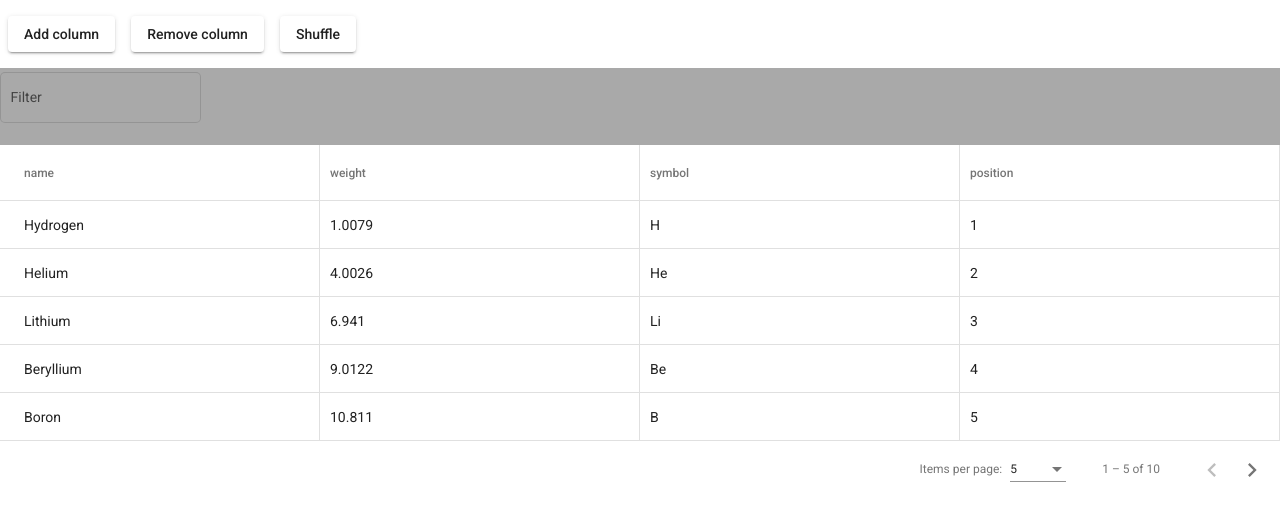
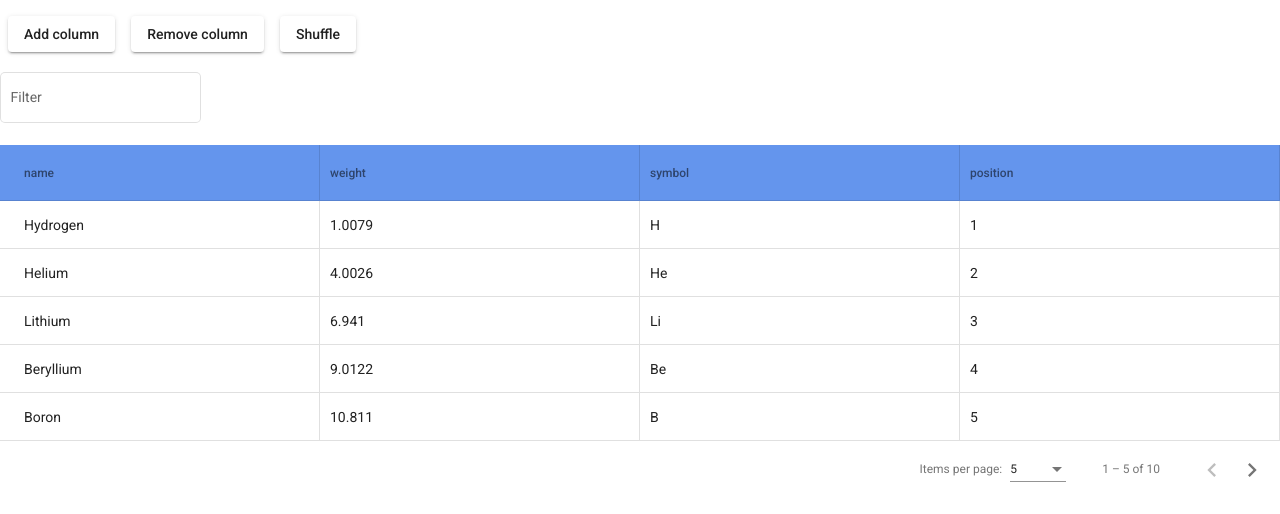
Before and after one commit to zellkon/mat-table-custom, an Angular app: page / in a window 1280 px wide. Shown: the top 514 px of the page. Built offline with nearby package versions, Linux system fonts and the light colour scheme.

Commit message:
update css drag

```diff
--- a/package.json
+++ b/package.json
@@ -15,6 +15,7 @@
     "@angular/common": "^13.3.0",
     "@angular/compiler": "^13.3.0",
     "@angular/core": "^13.3.0",
+    "@angular/flex-layout": "^13.0.0-beta.38",
     "@angular/forms": "^13.3.0",
     "@angular/material": "^13.3.0",
     "@angular/platform-browser": "^13.3.0",
--- a/src/app/app.component.html
+++ b/src/app/app.component.html
@@ -1,7 +1,7 @@
 <button mat-raised-button (click)="addColumn()"> Add column </button>
 <button mat-raised-button (click)="removeColumn()"> Remove column </button>
 <button mat-raised-button (click)="shuffle()"> Shuffle </button>
-<div style="background: darkgray;">
+<div>
   <mat-form-field appearance="outline">
     <mat-label>Filter</mat-label>
     <input matInput (keyup)="applyFilter($event)" placeholder="Ex. ium" #input>
@@ -12,9 +12,14 @@
   (cdkDropListDropped)="dropCol($event)">
   <ng-container *ngFor="let column of displayedColumns; let i = index;" [matColumnDef]="column">
     <th mat-header-cell *matHeaderCellDef [resizeColumn]="true" [index]="i">
-      <div cdkDrag cdkDragLockAxis="x" mat-sort-header>
+      <div fxLayout="row" fxLayoutAlign="space-between center">
+        <div fxLayout="row" fxLayoutAlign="start center">
+          <div cdkDrag cdkDragLockAxis="x">
             {{column}}
           </div>
+          <div style="margin-left: 20px;" mat-sort-header></div>
+        </div>
+        <div>
           <mat-menu #menu="matMenu">
             <button mat-menu-item>
               <mat-icon>dialpad</mat-icon>
@@ -29,6 +34,8 @@
               <span>Disable alerts</span>
             </button>
           </mat-menu>
+        </div>
+      </div>
     </th>
     <td mat-cell *matCellDef="let element">
       {{element[column]}}
--- a/src/app/app.component.scss
+++ b/src/app/app.component.scss
@@ -14,7 +14,9 @@
         text-overflow: ellipsis;
       }
     }
+
     .mat-header-cell {
+      background: cornflowerblue;
       min-width: 100px;
       position: relative;
       &:not(:last-child) {
@@ -44,7 +46,12 @@
     transition: transform 250ms cubic-bezier(0, 0, 0.2, 1);
   }
   .cdk-drag-preview {
-    background: white;
+    display: flex;
+    justify-content: center;
+    align-items: center;
+    min-width: 100px;
+    min-height: 30px;
+    background: darkgray;
     color: black;
     box-sizing: border-box;
     border-radius: 4px;
@@ -55,3 +62,6 @@
   .cdk-drag-placeholder {
     opacity: 0;
   }
+  ::ng-deep .mat-sort-header-arrow {
+    color: red !important;
+  }
--- a/src/app/app.module.ts
+++ b/src/app/app.module.ts
@@ -5,6 +5,7 @@ import { AppComponent } from './app.component';
 import { BrowserAnimationsModule } from '@angular/platform-browser/animations';
 import { MaterialModule } from 'src/material.module';
 import { ResizeColumnDirective } from './resizeColumn.directive';
+import { FlexLayoutModule } from '@angular/flex-layout';
 
 @NgModule({
   declarations: [
@@ -14,7 +15,8 @@ import { ResizeColumnDirective } from './resizeColumn.directive';
   imports: [
     BrowserModule,
     BrowserAnimationsModule,
-    MaterialModule
+    MaterialModule,
+    FlexLayoutModule
   ],
   providers: [],
   bootstrap: [AppComponent]
```
Also changed, not shown: 1 other file (tests, documents, lock files or other folders). Lines whose indentation alone changed are shown as unchanged.
